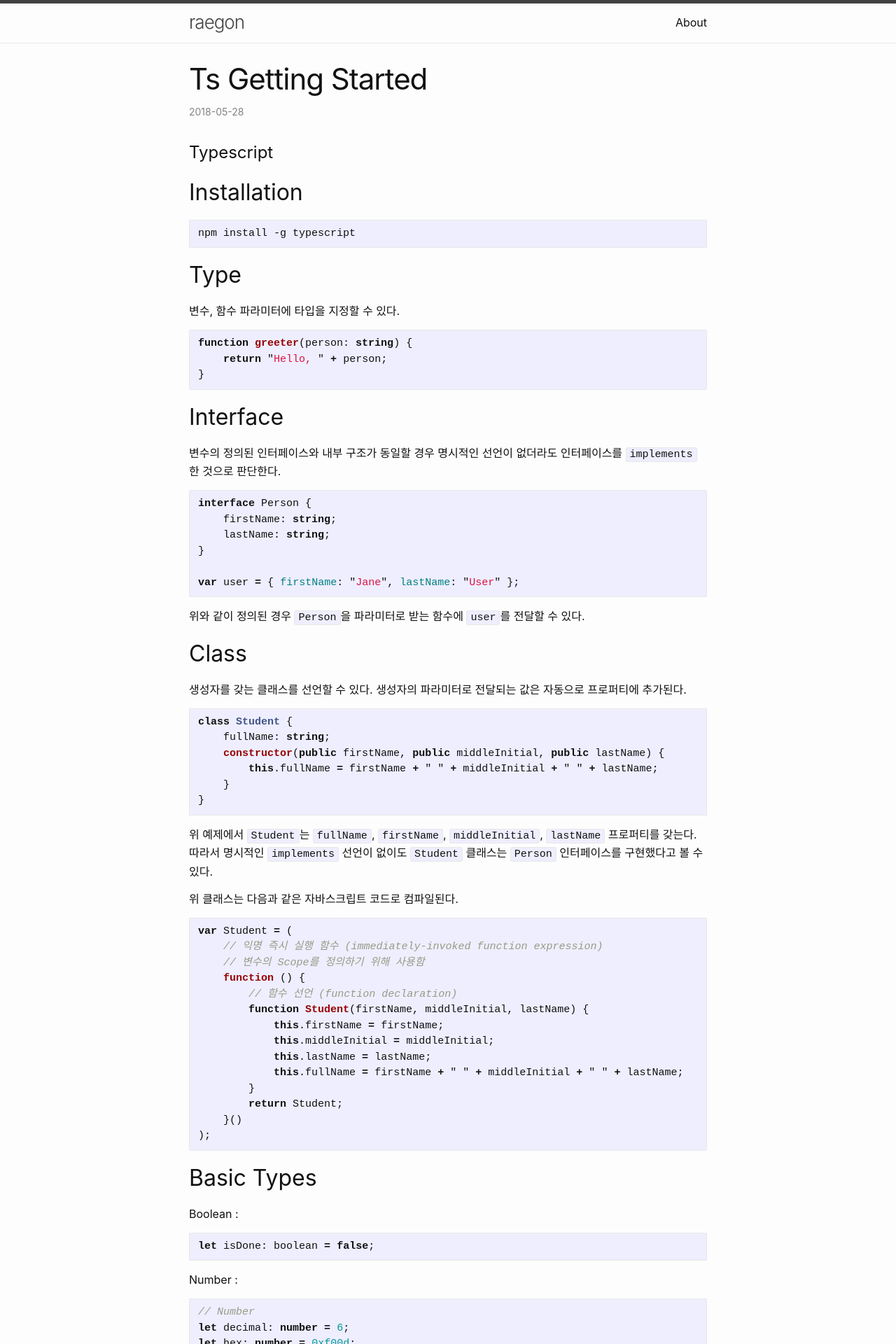
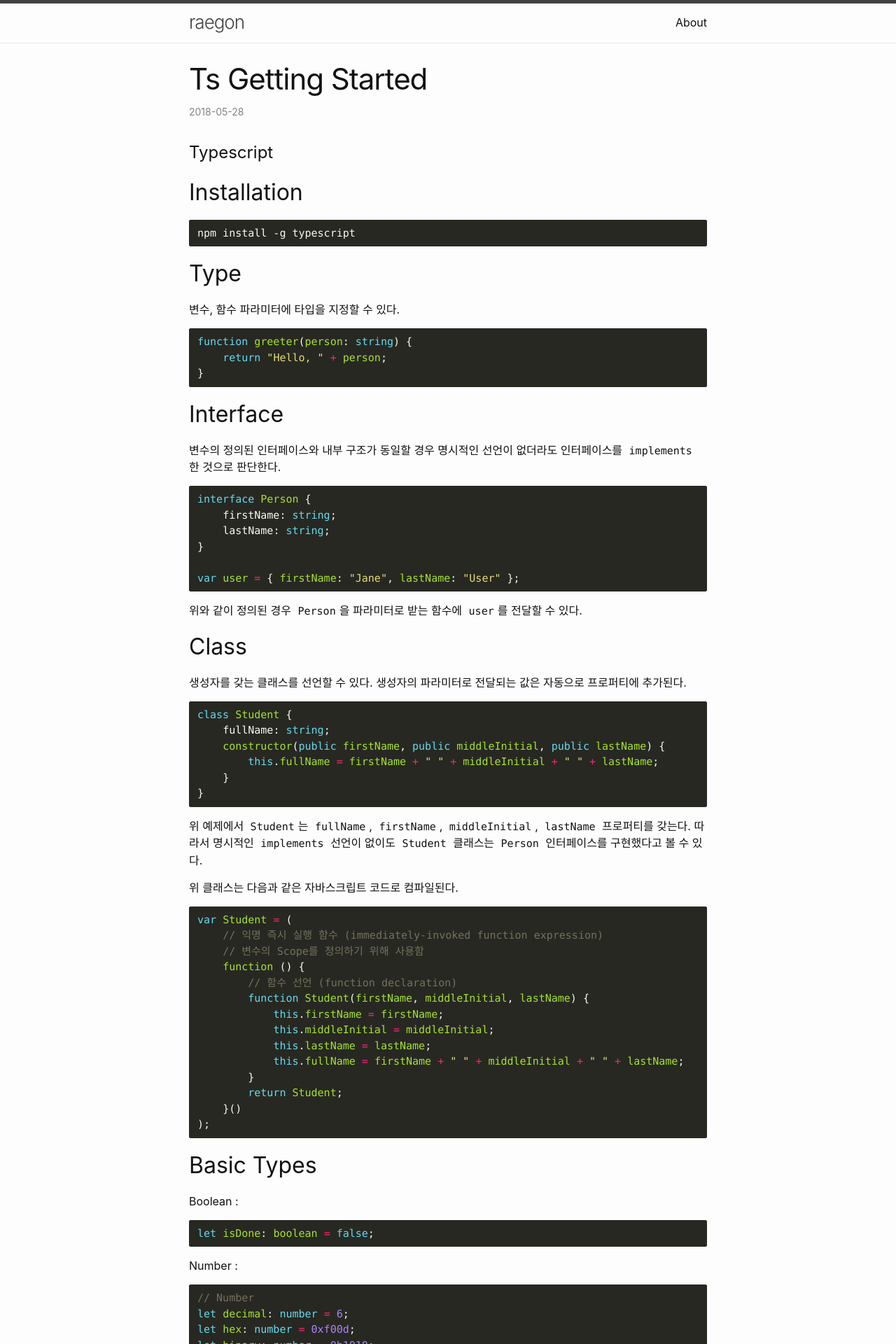
Before and after one commit to raycon/raycon.github.io, a Jekyll site: the page built from _posts/2018-05-28-ts-getting-started.md, in a window 1280 px wide. Shown: the top 1920 px of the page at 70% size. Built offline with Jekyll 4.4.1, drawn with Linux system fonts in a browser that asks for light colours; comment, search, counter and statistics services are not loaded.

Commit message:
Change highlight css using pygments

```diff
--- a/_includes/head.html
+++ b/_includes/head.html
@@ -6,6 +6,7 @@
   <link rel="icon" type="image/png" sizes="32x32" href="/assets/favicon/favicon-32x32.png">
   <link rel="icon" type="image/png" sizes="16x16" href="/assets/favicon/favicon-16x16.png">
   <link rel="manifest" href="/assets/favicon/site.webmanifest">
+  <link href="/assets/css/monokai.css" rel="stylesheet">
   <title>{% if page.title %}{% if page.type == "category" %}Category: {% endif %}{{ page.title }} - {{ site.title }}{% else %}{{ site.title }}{% endif %}</title>
   {% seo title=false %}
   <link rel="stylesheet" href="{{ "/assets/main.css" | relative_url }}">
--- a/_sass/minima.scss
+++ b/_sass/minima.scss
@@ -46,6 +46,7 @@
 // Import partials.
 @import
   "minima/base",
-  "minima/layout",
+  "minima/layout"
+  ,
   "minima/syntax-highlighting"
 ;
--- a/_sass/minima/_base.scss
+++ b/_sass/minima/_base.scss
@@ -149,9 +149,8 @@
 pre,
 code {
   @include relative-font-size(0.9375);
-  border: 1px solid $grey-color-light;
+  // border: 1px solid $grey-color-light;
   border-radius: 3px;
-  background-color: #eef;
 }
 
 code {
@@ -167,6 +166,14 @@
     padding-right: 0;
     padding-left: 0;
   }
+}
+
+code, kbd, pre, samp {
+  font-family: Menlo,Consolas,"Courier New",Courier,"Liberation Mono",monospace;
+}
+
+.highlight {
+  border-radius:3px;
 }
 
 
--- a/_sass/minima/_syntax-highlighting.scss
+++ b/_sass/minima/_syntax-highlighting.scss
@@ -2,70 +2,5 @@
  * Syntax highlighting styles
  */
 .highlight {
-  background: #fff;
   @extend %vertical-rhythm;
-
-  .highlighter-rouge & {
-    background: #eef;
-  }
-
-  .c     { color: #998; font-style: italic } // Comment
-  .err   { color: #a61717; background-color: #e3d2d2 } // Error
-  .k     { font-weight: bold } // Keyword
-  .o     { font-weight: bold } // Operator
-  .cm    { color: #998; font-style: italic } // Comment.Multiline
-  .cp    { color: #999; font-weight: bold } // Comment.Preproc
-  .c1    { color: #998; font-style: italic } // Comment.Single
-  .cs    { color: #999; font-weight: bold; font-style: italic } // Comment.Special
-  .gd    { color: #000; background-color: #fdd } // Generic.Deleted
-  .gd .x { color: #000; background-color: #faa } // Generic.Deleted.Specific
-  .ge    { font-style: italic } // Generic.Emph
-  .gr    { color: #a00 } // Generic.Error
-  .gh    { color: #999 } // Generic.Heading
-  .gi    { color: #000; background-color: #dfd } // Generic.Inserted
-  .gi .x { color: #000; background-color: #afa } // Generic.Inserted.Specific
-  .go    { color: #888 } // Generic.Output
-  .gp    { color: #555 } // Generic.Prompt
-  .gs    { font-weight: bold } // Generic.Strong
-  .gu    { color: #aaa } // Generic.Subheading
-  .gt    { color: #a00 } // Generic.Traceback
-  .kc    { font-weight: bold } // Keyword.Constant
-  .kd    { font-weight: bold } // Keyword.Declaration
-  .kp    { font-weight: bold } // Keyword.Pseudo
-  .kr    { font-weight: bold } // Keyword.Reserved
-  .kt    { color: #458; font-weight: bold } // Keyword.Type
-  .m     { color: #099 } // Literal.Number
-  .s     { color: #d14 } // Literal.String
-  .na    { color: #008080 } // Name.Attribute
-  .nb    { color: #0086B3 } // Name.Builtin
-  .nc    { color: #458; font-weight: bold } // Name.Class
-  .no    { color: #008080 } // Name.Constant
-  .ni    { color: #800080 } // Name.Entity
-  .ne    { color: #900; font-weight: bold } // Name.Exception
-  .nf    { color: #900; font-weight: bold } // Name.Function
-  .nn    { color: #555 } // Name.Namespace
-  .nt    { color: #000080 } // Name.Tag
-  .nv    { color: #008080 } // Name.Variable
-  .ow    { font-weight: bold } // Operator.Word
-  .w     { color: #bbb } // Text.Whitespace
-  .mf    { color: #099 } // Literal.Number.Float
-  .mh    { color: #099 } // Literal.Number.Hex
-  .mi    { color: #099 } // Literal.Number.Integer
-  .mo    { color: #099 } // Literal.Number.Oct
-  .sb    { color: #d14 } // Literal.String.Backtick
-  .sc    { color: #d14 } // Literal.String.Char
-  .sd    { color: #d14 } // Literal.String.Doc
-  .s2    { color: #d14 } // Literal.String.Double
-  .se    { color: #d14 } // Literal.String.Escape
-  .sh    { color: #d14 } // Literal.String.Heredoc
-  .si    { color: #d14 } // Literal.String.Interpol
-  .sx    { color: #d14 } // Literal.String.Other
-  .sr    { color: #009926 } // Literal.String.Regex
-  .s1    { color: #d14 } // Literal.String.Single
-  .ss    { color: #990073 } // Literal.String.Symbol
-  .bp    { color: #999 } // Name.Builtin.Pseudo
-  .vc    { color: #008080 } // Name.Variable.Class
-  .vg    { color: #008080 } // Name.Variable.Global
-  .vi    { color: #008080 } // Name.Variable.Instance
-  .il    { color: #099 } // Literal.Number.Integer.Long
 }
--- /dev/null
+++ b/assets/css/monokai.css
@@ -0,0 +1,70 @@
+.highlight .hll { background-color: #49483e }
+.highlight  { background: #272822; color: #f8f8f2 }
+.highlight .c { color: #75715e } /* Comment */
+.highlight .err { color: #960050; background-color: #1e0010 } /* Error */
+.highlight .k { color: #66d9ef } /* Keyword */
+.highlight .l { color: #ae81ff } /* Literal */
+.highlight .n { color: #f8f8f2 } /* Name */
+.highlight .o { color: #f92672 } /* Operator */
+.highlight .p { color: #f8f8f2 } /* Punctuation */
+.highlight .ch { color: #75715e } /* Comment.Hashbang */
+.highlight .cm { color: #75715e } /* Comment.Multiline */
+.highlight .cp { color: #75715e } /* Comment.Preproc */
+.highlight .cpf { color: #75715e } /* Comment.PreprocFile */
+.highlight .c1 { color: #75715e } /* Comment.Single */
+.highlight .cs { color: #75715e } /* Comment.Special */
+.highlight .gd { color: #f92672 } /* Generic.Deleted */
+.highlight .ge { font-style: italic } /* Generic.Emph */
+.highlight .gi { color: #a6e22e } /* Generic.Inserted */
+.highlight .gs { font-weight: bold } /* Generic.Strong */
+.highlight .gu { color: #75715e } /* Generic.Subheading */
+.highlight .kc { color: #66d9ef } /* Keyword.Constant */
+.highlight .kd { color: #66d9ef } /* Keyword.Declaration */
+.highlight .kn { color: #f92672 } /* Keyword.Namespace */
+.highlight .kp { color: #66d9ef } /* Keyword.Pseudo */
+.highlight .kr { color: #66d9ef } /* Keyword.Reserved */
+.highlight .kt { color: #66d9ef } /* Keyword.Type */
+.highlight .ld { color: #e6db74 } /* Literal.Date */
+.highlight .m { color: #ae81ff } /* Literal.Number */
+.highlight .s { color: #e6db74 } /* Literal.String */
+.highlight .na { color: #a6e22e } /* Name.Attribute */
+.highlight .nb { color: #f8f8f2 } /* Name.Builtin */
+.highlight .nc { color: #a6e22e } /* Name.Class */
+.highlight .no { color: #66d9ef } /* Name.Constant */
+.highlight .nd { color: #a6e22e } /* Name.Decorator */
+.highlight .ni { color: #f8f8f2 } /* Name.Entity */
+.highlight .ne { color: #a6e22e } /* Name.Exception */
+.highlight .nf { color: #a6e22e } /* Name.Function */
+.highlight .nl { color: #f8f8f2 } /* Name.Label */
+.highlight .nn { color: #f8f8f2 } /* Name.Namespace */
+.highlight .nx { color: #a6e22e } /* Name.Other */
+.highlight .py { color: #f8f8f2 } /* Name.Property */
+.highlight .nt { color: #f92672 } /* Name.Tag */
+.highlight .nv { color: #f8f8f2 } /* Name.Variable */
+.highlight .ow { color: #f92672 } /* Operator.Word */
+.highlight .w { color: #f8f8f2 } /* Text.Whitespace */
+.highlight .mb { color: #ae81ff } /* Literal.Number.Bin */
+.highlight .mf { color: #ae81ff } /* Literal.Number.Float */
+.highlight .mh { color: #ae81ff } /* Literal.Number.Hex */
+.highlight .mi { color: #ae81ff } /* Literal.Number.Integer */
+.highlight .mo { color: #ae81ff } /* Literal.Number.Oct */
+.highlight .sa { color: #e6db74 } /* Literal.String.Affix */
+.highlight .sb { color: #e6db74 } /* Literal.String.Backtick */
+.highlight .sc { color: #e6db74 } /* Literal.String.Char */
+.highlight .dl { color: #e6db74 } /* Literal.String.Delimiter */
+.highlight .sd { color: #e6db74 } /* Literal.String.Doc */
+.highlight .s2 { color: #e6db74 } /* Literal.String.Double */
+.highlight .se { color: #ae81ff } /* Literal.String.Escape */
+.highlight .sh { color: #e6db74 } /* Literal.String.Heredoc */
+.highlight .si { color: #e6db74 } /* Literal.String.Interpol */
+.highlight .sx { color: #e6db74 } /* Literal.String.Other */
+.highlight .sr { color: #e6db74 } /* Literal.String.Regex */
+.highlight .s1 { color: #e6db74 } /* Literal.String.Single */
+.highlight .ss { color: #e6db74 } /* Literal.String.Symbol */
+.highlight .bp { color: #f8f8f2 } /* Name.Builtin.Pseudo */
+.highlight .fm { color: #a6e22e } /* Name.Function.Magic */
+.highlight .vc { color: #f8f8f2 } /* Name.Variable.Class */
+.highlight .vg { color: #f8f8f2 } /* Name.Variable.Global */
+.highlight .vi { color: #f8f8f2 } /* Name.Variable.Instance */
+.highlight .vm { color: #f8f8f2 } /* Name.Variable.Magic */
+.highlight .il { color: #ae81ff } /* Literal.Number.Integer.Long */
```
Also changed, not shown: _config.yml (line endings or trailing spaces), assets/css/tomorrow-night.css (added), assets/css/tomorrow.css (added).
